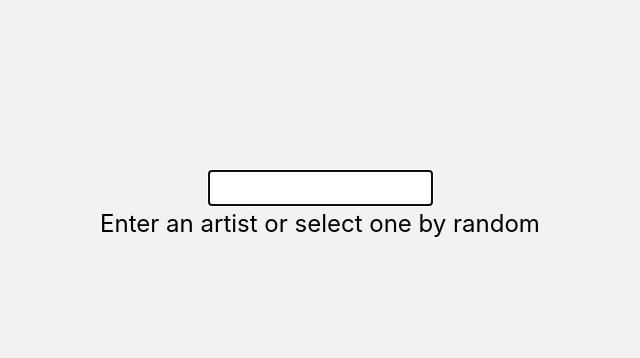
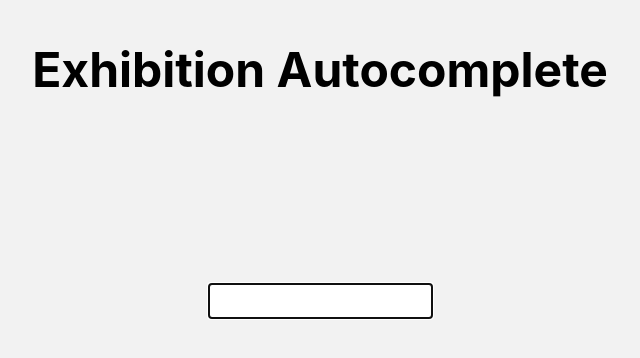
Before and after one commit to disposableraft/the-curator-webapp, a Next.js app: page / in a window 1280 px wide. Shown: the top 358 px of the page, without its empty margins (320-960 px from the left). Built offline with nearby package versions, Linux system fonts and the light colour scheme.

Commit message:
Adds title to Home; removes text content

```diff
--- a/pages/index.tsx
+++ b/pages/index.tsx
@@ -25,9 +25,13 @@ const Home: React.FC = () => {
   return (
     <Layout>
       <Head>
-        <title>The Curator Web Interface</title>
+        <title>Exhibition AutoComplete</title>
       </Head>
       <div className={style.container}>
+        <h2 className={style.selectedArtist}>
+          Exhibition <span className={style.highlight}>Autocomplete</span>{" "}
+          {Boolean(subject) && `: ${subject}`}
+        </h2>
         {exhibition.length > 0 || (
           <div className={style.main}>
             <AutoComplete
@@ -35,22 +39,7 @@ const Home: React.FC = () => {
               onSubmitCallback={(value) => onSubmit(value)}
               allSuggestions={names}
             />
-            <div className={style.description}>
-              Enter an artist or select one by{" "}
-              <a
-                href="#"
-                onClick={(e) => {
-                  alert("Selecting random artist");
-                }}
-              >
-                random
-              </a>
-            </div>
           </div>
-        )}
-
-        {Boolean(subject.length) && (
-          <h2 className={style.selectedArtist}>{subject}</h2>
         )}
 
         <div className={style.main}>
```
